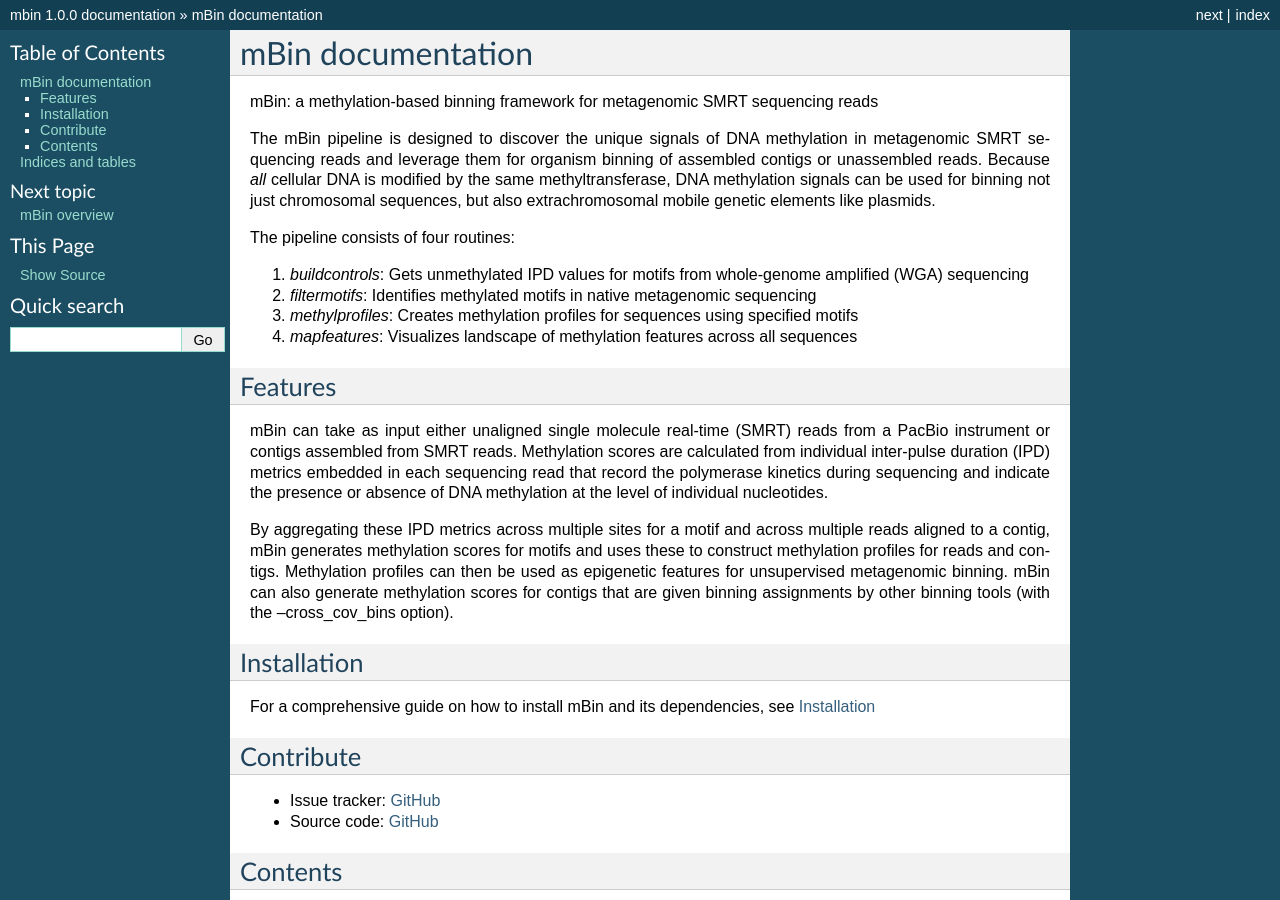
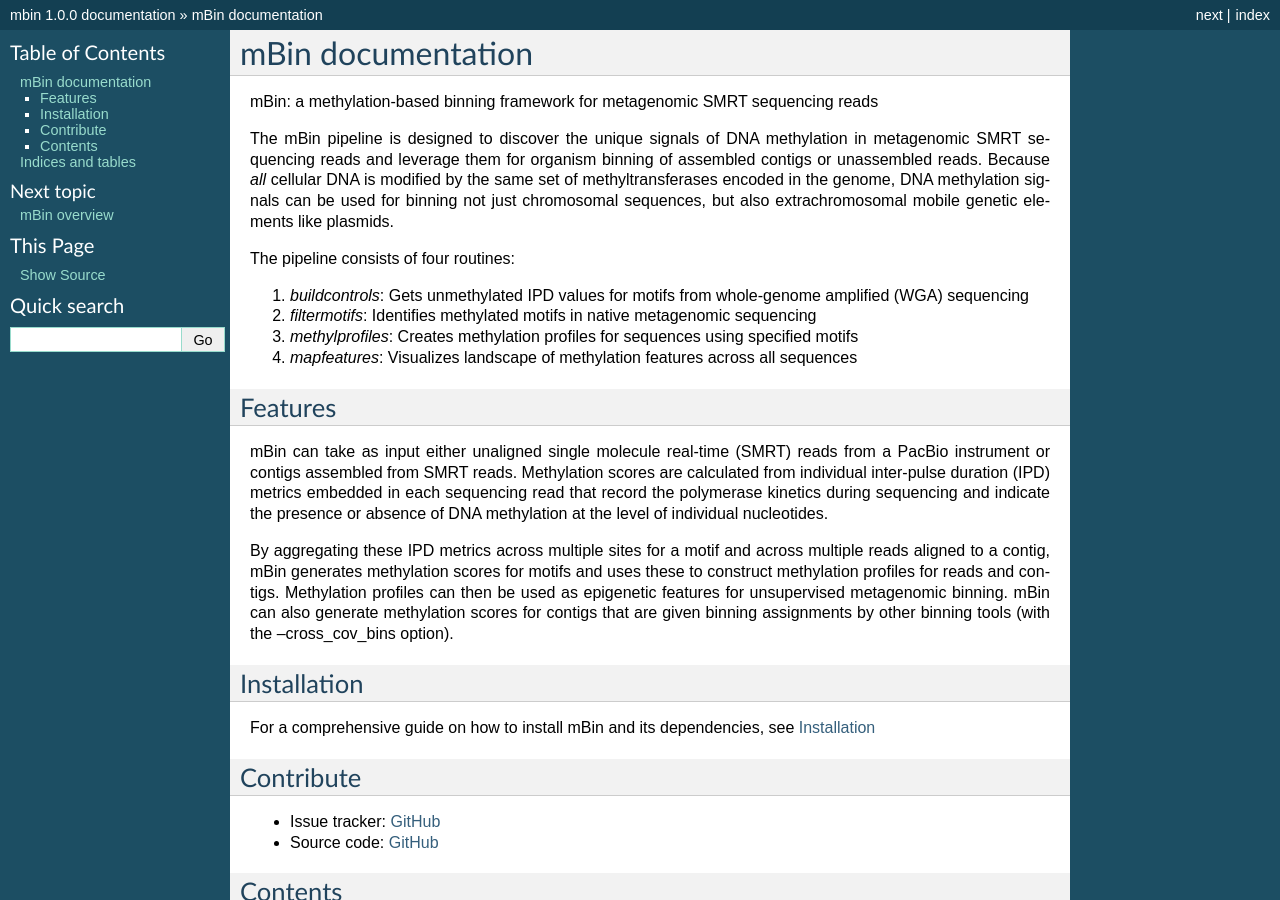
Before and after one commit to fanglab/mbin, a Sphinx documentation site: the page built from docs/index.rst, in a window 1280 px wide and 900 px high. Built offline with Sphinx 7.4.7, drawn with Linux system fonts in a browser that asks for light colours; pages that are not in the unit, such as notebooks, are missing from menus.

Commit message:
fixing docs

```diff
--- a/README.rst
+++ b/README.rst
@@ -16,7 +16,7 @@
 
 mBin: a methylation-based binning framework for metagenomic SMRT sequencing reads
 
-The mBin pipeline is designed to discover the unique signals of DNA methylation in metagenomic SMRT sequencing reads and leverage them for organism binning of assembled contigs or unassembled reads. Because *all* cellular DNA is modified by the same methyltransferase, DNA methylation signals can be used for binning not just chromosomal sequences, but also extrachromosomal mobile genetic elements like plasmids.
+The mBin pipeline is designed to discover the unique signals of DNA methylation in metagenomic SMRT sequencing reads and leverage them for organism binning of assembled contigs or unassembled reads. Because *all* cellular DNA is modified by the same set of methyltransferases encoded in the genome, DNA methylation signals can be used for binning not just chromosomal sequences, but also extrachromosomal mobile genetic elements like plasmids.
 
 The pipeline consists of four routines:
 
--- a/docs/index.rst
+++ b/docs/index.rst
@@ -2,7 +2,7 @@
 ==================
 mBin: a methylation-based binning framework for metagenomic SMRT sequencing reads
 
-The mBin pipeline is designed to discover the unique signals of DNA methylation in metagenomic SMRT sequencing reads and leverage them for organism binning of assembled contigs or unassembled reads. Because *all* cellular DNA is modified by the same methyltransferase, DNA methylation signals can be used for binning not just chromosomal sequences, but also extrachromosomal mobile genetic elements like plasmids.
+The mBin pipeline is designed to discover the unique signals of DNA methylation in metagenomic SMRT sequencing reads and leverage them for organism binning of assembled contigs or unassembled reads. Because *all* cellular DNA is modified by the same set of methyltransferases encoded in the genome, DNA methylation signals can be used for binning not just chromosomal sequences, but also extrachromosomal mobile genetic elements like plasmids.
 
 The pipeline consists of four routines:
 
```
Also changed, not shown: other parts of README.rst (+1 -1 lines).
